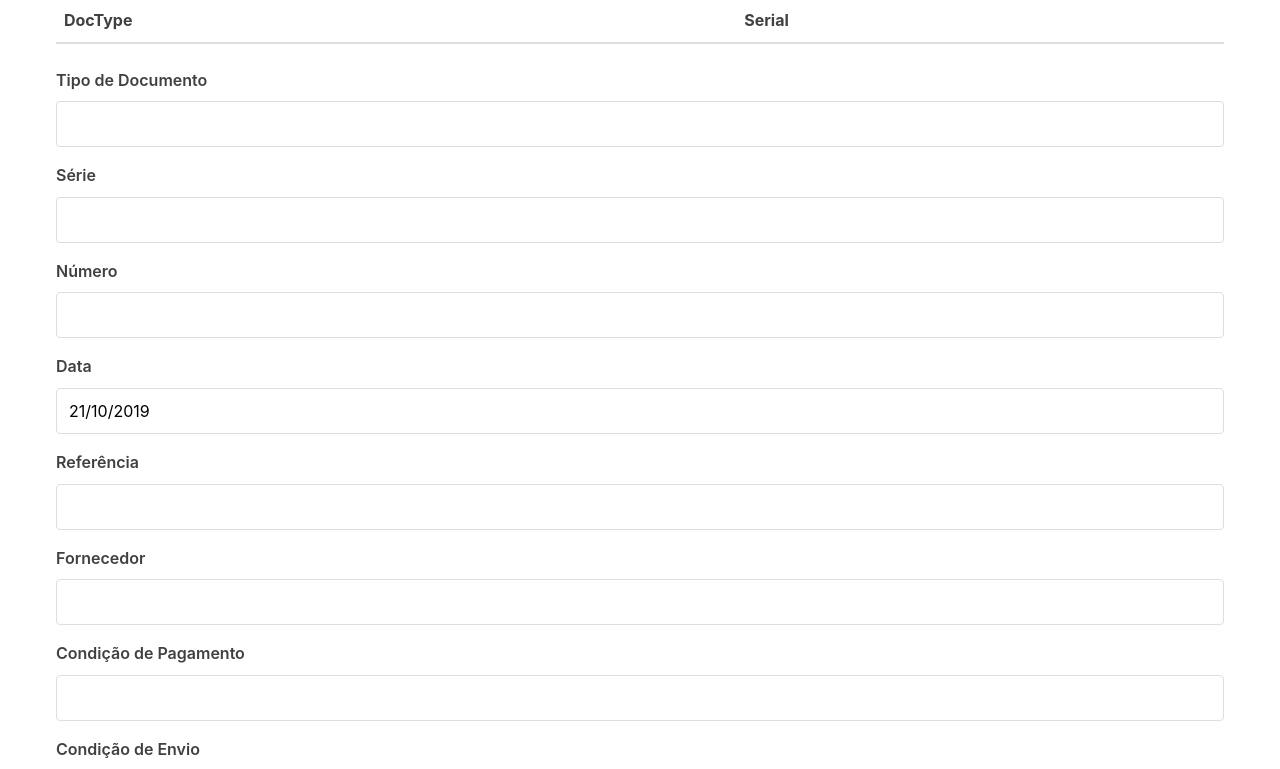
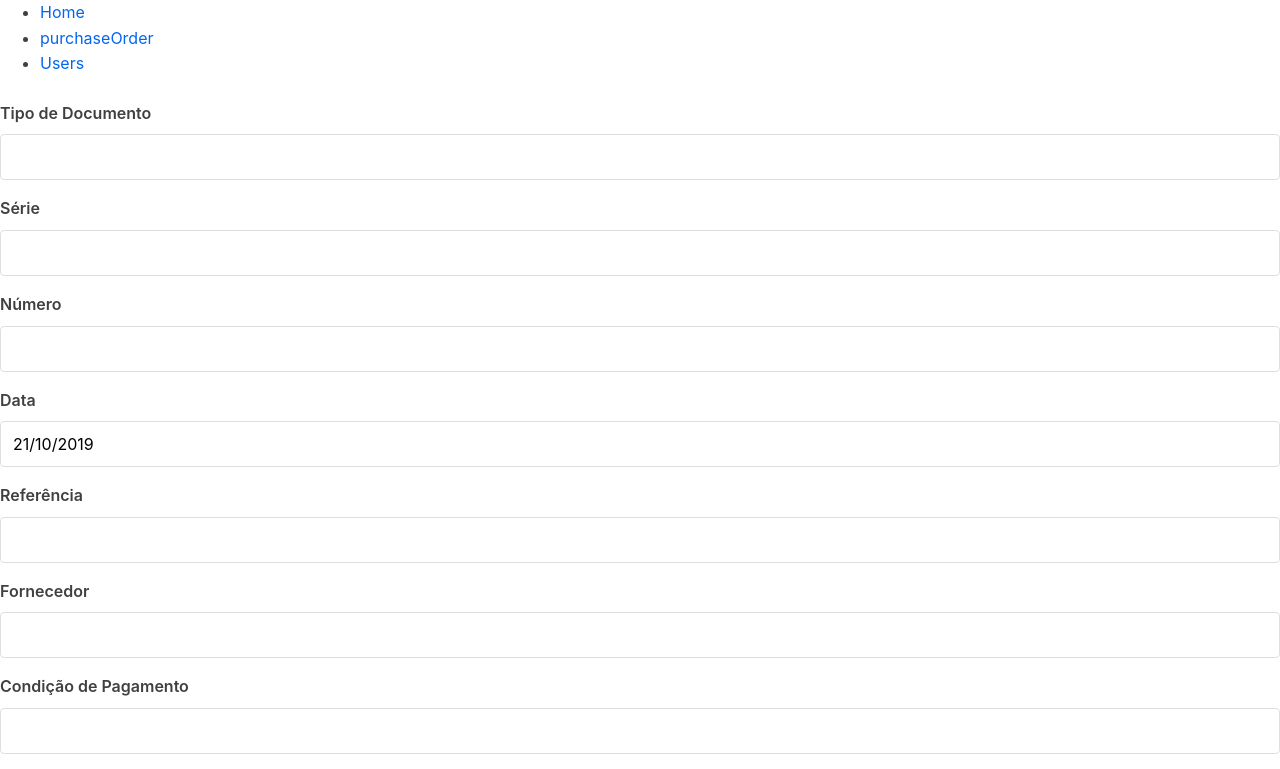
Before and after one commit to DiogoASTeixeira/SINF-Intercompany, a React (Create React App) app: page /purchaseOrder in a window 1280 px wide. Shown: the top 769 px of the page. Built offline with nearby package versions, Linux system fonts and the light colour scheme.

Commit message:
Add Helmet component to project Allows changing the page title dynamically

```diff
--- a/package.json
+++ b/package.json
@@ -5,7 +5,9 @@
   "dependencies": {
     "react": "^16.12.0",
     "react-dom": "^16.12.0",
+    "react-helmet": "^5.2.1",
     "react-number-format": "^4.3.1",
+    "react-router-dom": "^5.1.2",
     "react-scripts": "3.2.0"
   },
   "scripts": {
--- a/src/App.js
+++ b/src/App.js
@@ -1,6 +1,16 @@
 import React, { Component } from 'react';
-import Table from './components/Table';
+import {
+    BrowserRouter as Router,
+    Switch,
+    Route,
+    Link,
+    useRouteMatch,
+    useParams
+} from "react-router-dom";
+import Helmet from "react-helmet";
+// import Table from './components/Table';
 import PurchaseOrderForm from './components/PurchaseOrderForm';
+
 
 export default class App extends Component {
     state = {
@@ -8,12 +18,46 @@
     }
     render() {
 
-        const { characters } = this.state;
+        // const { characters } = this.state;
 
         return (
-            <div className="container">
-                <Table characterData={characters} removeCharacter={this.removeCharacter} />
-                <PurchaseOrderForm handleSubmit={this.handleSubmit} />
+            // <div className="container">
+            //     <Table characterData={characters} removeCharacter={this.removeCharacter} />
+            //     <PurchaseOrderForm handleSubmit={this.handleSubmit} />
+            // </div>
+            <div className="application">
+                <Helmet>
+                    <meta charset="utf-8" />
+                    <title>SINF InterCompany</title>
+                </Helmet>
+                <Router>
+                    <div>
+                        <nav>
+                            <ul>
+                                <li>
+                                    <Link to="/">Home</Link>
+                                </li>
+                                <li>
+                                    <Link to="/purchaseOrder">purchaseOrder</Link>
+                                </li>
+                                <li>
+                                    <Link to="/users">Users</Link>
+                                </li>
+                            </ul>
+                        </nav>
+                        <Switch>
+                            <Route path="/purchaseOrder">
+                                <PurchaseOrderForm handleSubmit={this.handleSubmit} />
+                            </Route>
+                            <Route path="/users">
+                                <Topics />
+                            </Route>
+                            <Route path="/">
+                                <div>Homepage</div>
+                            </Route>
+                        </Switch>
+                    </div>
+                </Router>
             </div>
         )
     }
@@ -31,4 +75,47 @@
     handleSubmit = character => {
         this.setState({ characters: [...this.state.characters, character] });
     }
+
+
+
+
 }
+
+function Topics() {
+    let match = useRouteMatch();
+
+    return (
+        <div>
+            <h2>Topics</h2>
+
+            <ul>
+                <li>
+                    <Link to={`${match.url}/components`}>Components</Link>
+                </li>
+                <li>
+                    <Link to={`${match.url}/props-v-state`}>
+                        Props v. State
+            </Link>
+                </li>
+            </ul>
+
+            {/* The Topics page has its own <Switch> with more routes
+            that build on the /topics URL path. You can think of the
+            2nd <Route> here as an "index" page for all topics, or
+            the page that is shown when no topic is selected */}
+            <Switch>
+                <Route path={`${match.path}/:topicId`}>
+                    <Topic />
+                </Route>
+                <Route path={match.path}>
+                    <h3>Please select a topic.</h3>
+                </Route>
+            </Switch>
+        </div>
+    );
+}
+
+function Topic() {
+    let { topicId } = useParams();
+    return <h3>Requested topic ID: {topicId}</h3>;
+}
--- a/src/components/PurchaseOrderForm.js
+++ b/src/components/PurchaseOrderForm.js
@@ -1,4 +1,5 @@
 import React, { Component } from 'react';
+import Helmet from "react-helmet";
 import LabelTextInput from './LabelTextInput';
 import LabelNumberInput from './LabelNumberInput';
 
@@ -26,6 +27,11 @@
         const { docType, serial, number, date, reference, supplier, paymentCondition, supplyCondition, discount } = this.state;
 
         return (
+            <div>
+                <Helmet>
+                    <meta charset="utf-8" />
+                    <title>Purchase Order Form</title>
+                </Helmet>
                 <form>
                     <LabelTextInput
                         label="Tipo de Documento"
@@ -91,6 +97,7 @@
                     />
                     <input type="button" value="Submit" onClick={this.submitForm} />
                 </form>
+            </div>
         );
     }
 
```
Also changed, not shown: public/manifest.json, 1 other file (tests, documents, lock files or other folders). Lines whose indentation alone changed are shown as unchanged.
